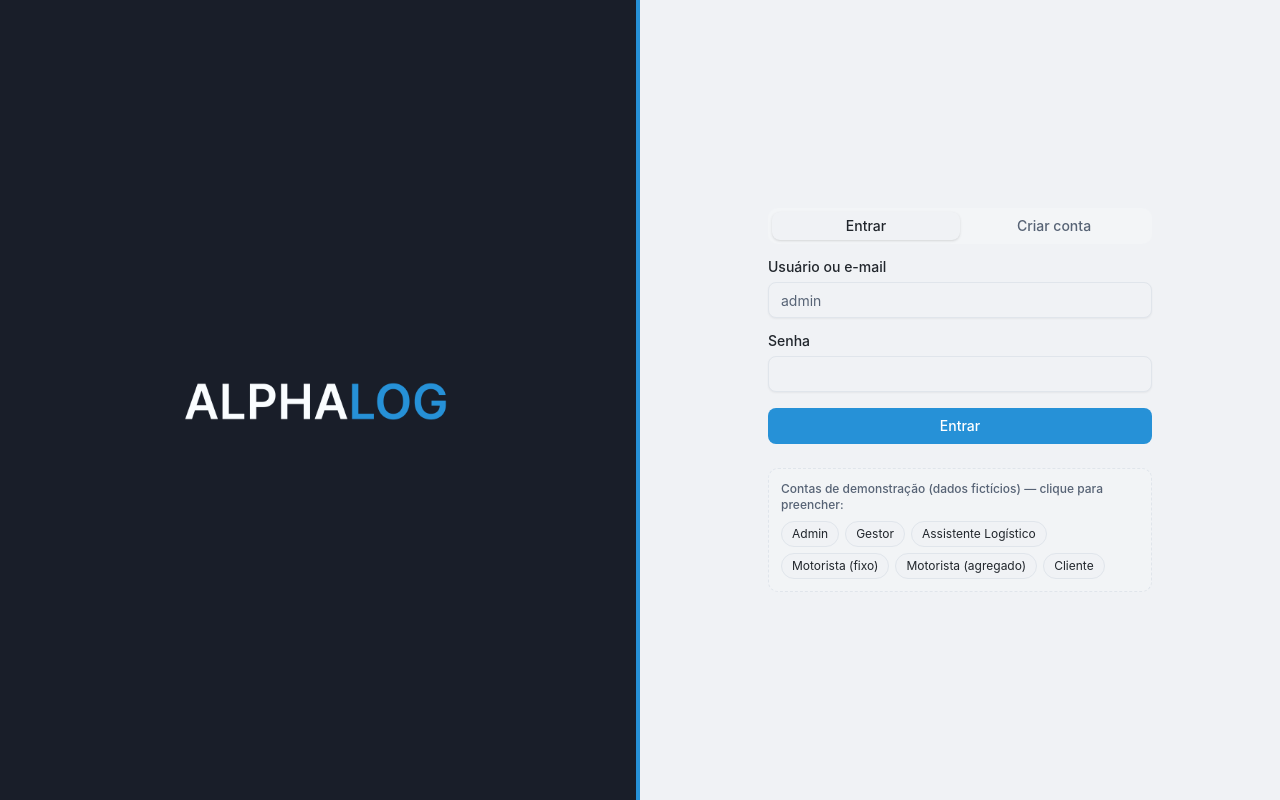
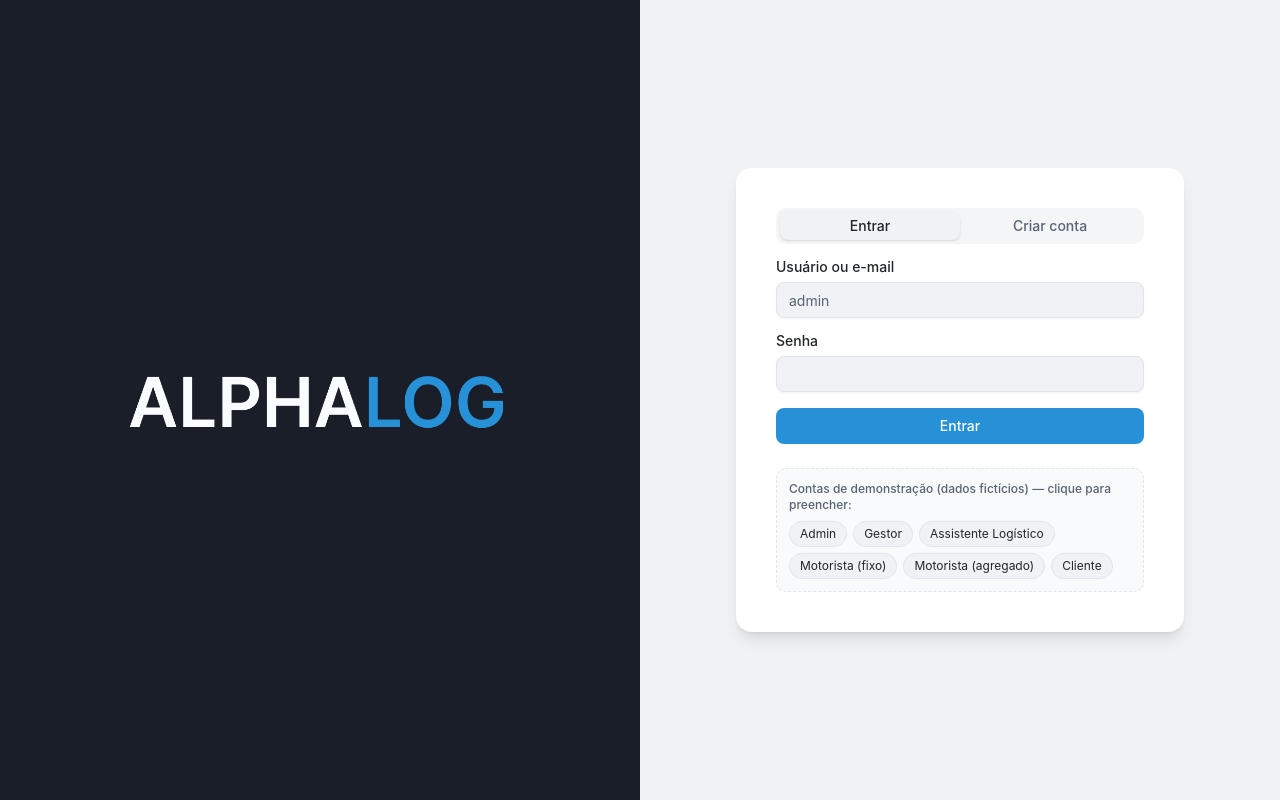
Before and after one commit to Kristhianno/alphalog, a React (Vite) app: page /login in a window 1280 px wide. Built offline with nearby package versions, Linux system fonts and the light colour scheme.

Commit message:
atualizacao

```diff
--- a/src/features/auth/BrandPanel.tsx
+++ b/src/features/auth/BrandPanel.tsx
@@ -2,8 +2,8 @@ import logoHorizontal from "@/assets/logo-horizontal.png"
 
 export function BrandPanel() {
   return (
-    <div className="hidden items-center justify-center border-r-4 border-primary bg-sidebar lg:flex">
-      <img src={logoHorizontal} alt="AlphaLog" className="h-14 w-auto" />
+    <div className="hidden items-center justify-center bg-sidebar lg:flex">
+      <img src={logoHorizontal} alt="AlphaLog" className="h-20 w-auto" />
     </div>
   )
 }
--- a/src/features/auth/LoginPage.tsx
+++ b/src/features/auth/LoginPage.tsx
@@ -18,7 +18,7 @@ export function LoginPage() {
       <div className="flex flex-col items-center justify-center gap-8 p-6 sm:p-10">
         <img src={logoHorizontal} alt="AlphaLog" className="h-14 w-auto lg:hidden" />
 
-        <div className="w-full max-w-sm space-y-6 rounded-2xl bg-card p-6 shadow-lg sm:p-8 lg:rounded-none lg:bg-transparent lg:p-0 lg:shadow-none">
+        <div className="w-full max-w-sm space-y-6 rounded-2xl bg-card p-6 shadow-lg sm:p-8 lg:max-w-md lg:p-10">
           <Tabs defaultValue="entrar">
             <TabsList className="grid w-full grid-cols-2">
               <TabsTrigger value="entrar">Entrar</TabsTrigger>
```
